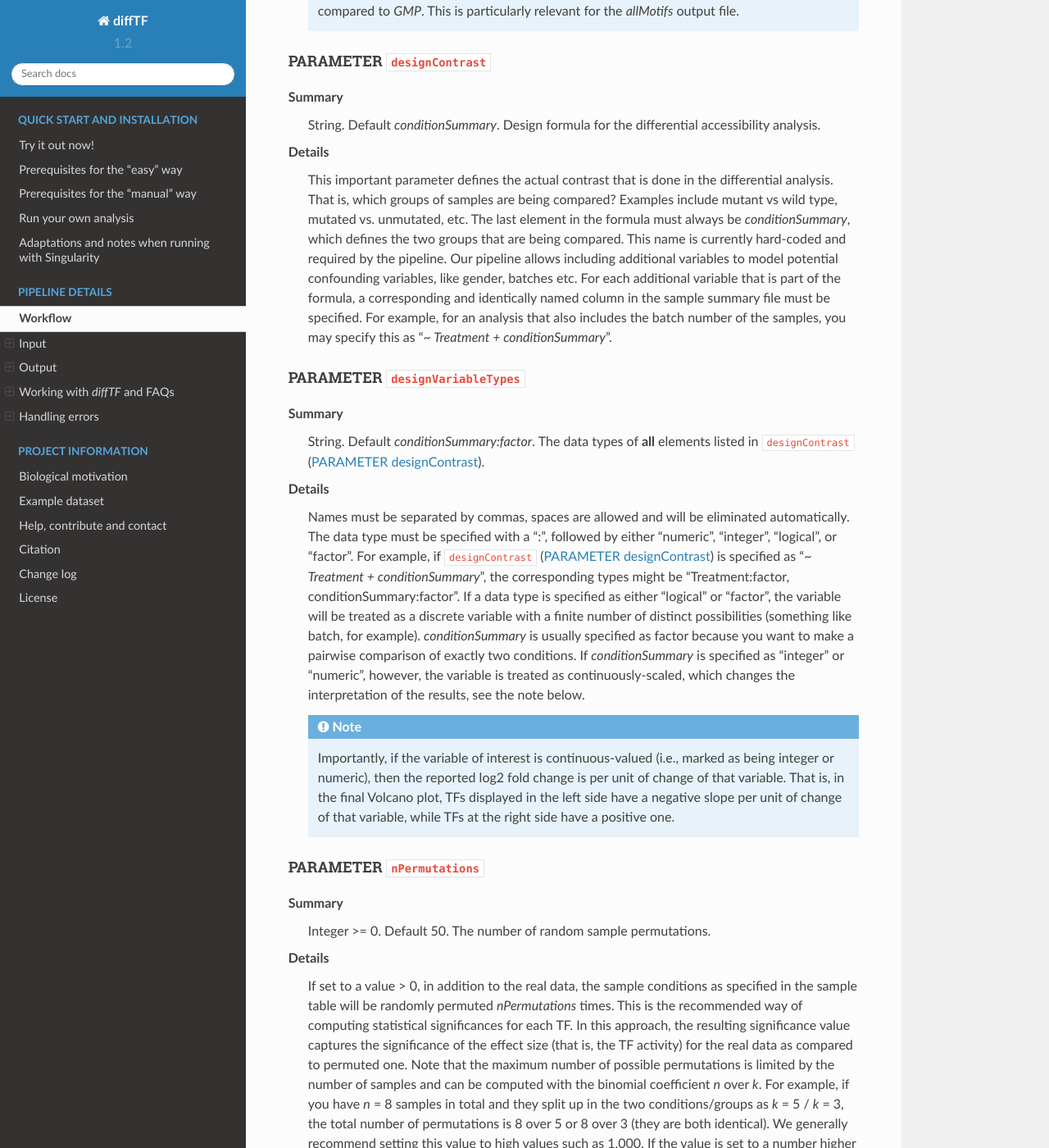
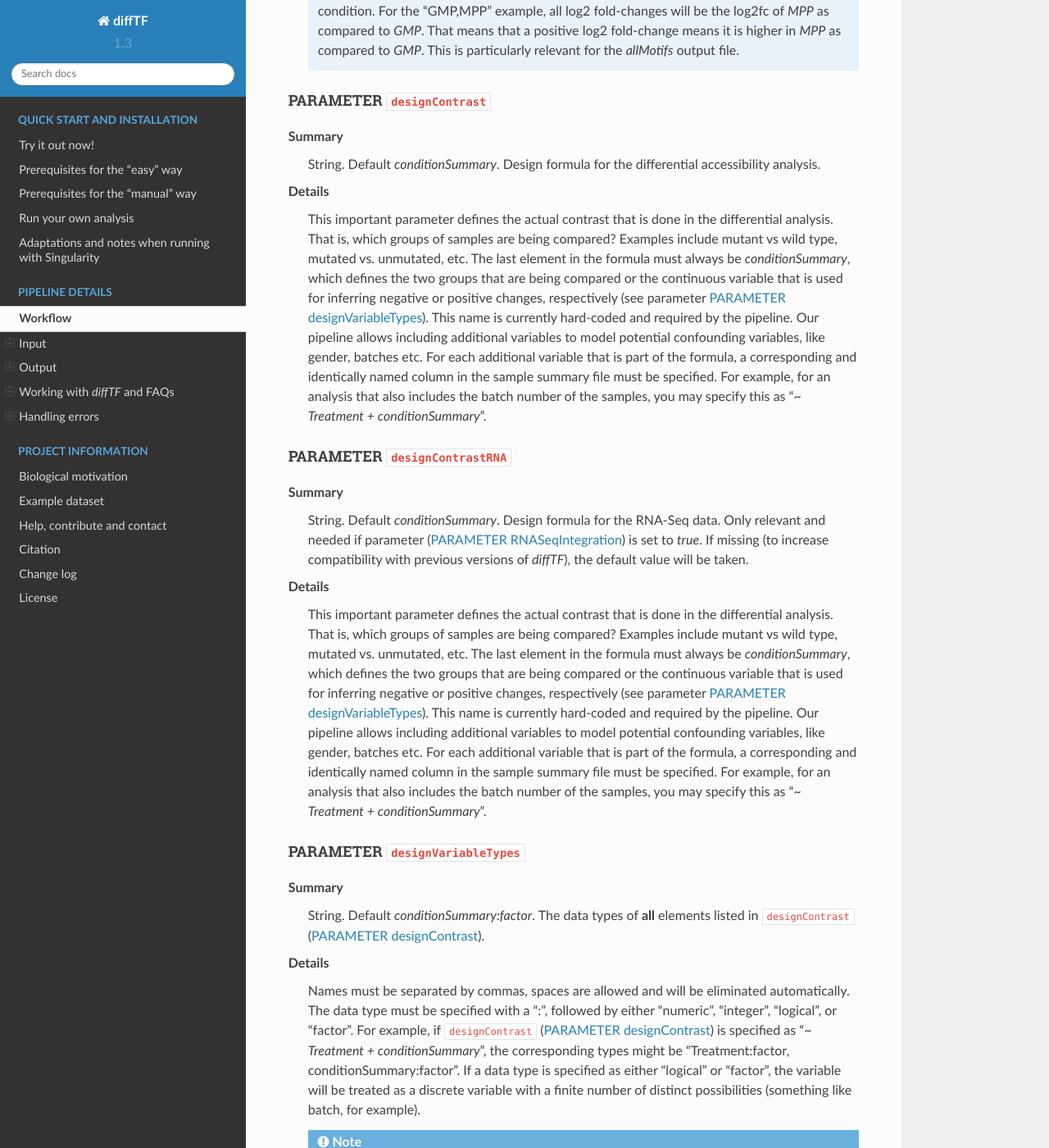
Before and after one commit to jfallmann/diffTF_Fork, a Sphinx documentation site: the page built from docs/chapter2.rst, in a window 1280 px wide and 1400 px high, scrolled down 6403 px. Shown: the whole window at 82% size. Built offline with Sphinx 7.4.7 and the Read the Docs theme 2.0.0, drawn with Linux system fonts in a browser that asks for light colours; some of the changed text lies outside the part shown.

```diff
--- a/docs/chapter2.rst
+++ b/docs/chapter2.rst
@@ -164,10 +164,10 @@ PARAMETER ``conditionComparison``
 ^^^^^^^^^^^^^^^^^^^^^^^^^^^^^^^^^^^
 
 Summary
-  String. Default "". Specifies the two conditions you want to compare.
+  String. Default "". Specifies the two conditions you want to compare. Only relevant if *conditionSummary* is specified as a factor.
 
 Details
-  This parameter specifies the contrast you are making in *diffTF*. Two conditions have to be specified, separated by a comma. For example, if you want to compare GMP and MPP samples, the parameter should be "GMP,MPP". Both conditions have to be present in the column "conditionSummary" in the sample file table (see parameter ``summaryFile`` (:ref:`parameter_summaryFile`)).
+  This parameter is only relevant if *conditionSummary* is specified as a factor, in which case it specifies the contrast you are making in *diffTF*. Otherwise, it is ignored. Exactly two conditions have to be specified, comma-separated. For example, if you want to compare GMP and MPP samples, the parameter should be "GMP,MPP". Both conditions have to be present in the column "conditionSummary" in the sample file table (see parameter ``summaryFile`` (:ref:`parameter_summaryFile`)).
 
   .. note:: The order of the two conditions matters. The condition specified first is the reference condition. For the "GMP,MPP" example, all log2 fold-changes will be the log2fc of *MPP* as compared to *GMP*. That means that a positive log2 fold-change means it is higher in *MPP* as compared to *GMP*. This is particularly relevant for the *allMotifs* output file.
 
@@ -181,7 +181,20 @@ Summary
   String. Default  *conditionSummary*. Design formula for the differential accessibility analysis.
 
 Details
-  This important parameter defines the actual contrast that is done in the differential analysis. That is, which groups of samples are being compared? Examples include mutant vs wild type, mutated vs. unmutated, etc. The last element in the formula must always be *conditionSummary*, which defines the two groups that are being compared. This name is currently hard-coded and required by the pipeline. Our pipeline allows including additional variables to model potential confounding variables, like gender, batches etc. For each additional variable that is part of the formula, a corresponding and identically named column in the sample summary file must be specified. For example, for an analysis that also includes the batch number of the samples, you may specify this as "*~ Treatment + conditionSummary*".
+  This important parameter defines the actual contrast that is done in the differential analysis. That is, which groups of samples are being compared? Examples include mutant vs wild type, mutated vs. unmutated, etc. The last element in the formula must always be *conditionSummary*, which defines the two groups that are being compared or the continuous variable that is used for inferring negative or positive changes, respectively (see parameter :ref:`parameter_designVariableTypes`). This name is currently hard-coded and required by the pipeline. Our pipeline allows including additional variables to model potential confounding variables, like gender, batches etc. For each additional variable that is part of the formula, a corresponding and identically named column in the sample summary file must be specified. For example, for an analysis that also includes the batch number of the samples, you may specify this as "*~ Treatment + conditionSummary*".
+
+
+.. _parameter_designContrastRNA:
+
+
+PARAMETER ``designContrastRNA``
+^^^^^^^^^^^^^^^^^^^^^^^^^^^^^^
+
+Summary
+  String. Default  *conditionSummary*. Design formula for the RNA-Seq data. Only relevant and needed if parameter (:ref:`parameter_RNASeqIntegration`) is set to *true*. If missing (to increase compatibility with previous versions of *diffTF*), the default value will be taken.
+
+Details
+  This important parameter defines the actual contrast that is done in the differential analysis. That is, which groups of samples are being compared? Examples include mutant vs wild type, mutated vs. unmutated, etc. The last element in the formula must always be *conditionSummary*, which defines the two groups that are being compared or the continuous variable that is used for inferring negative or positive changes, respectively (see parameter :ref:`parameter_designVariableTypes`). This name is currently hard-coded and required by the pipeline. Our pipeline allows including additional variables to model potential confounding variables, like gender, batches etc. For each additional variable that is part of the formula, a corresponding and identically named column in the sample summary file must be specified. For example, for an analysis that also includes the batch number of the samples, you may specify this as "*~ Treatment + conditionSummary*".
 
 .. _parameter_designVariableTypes:
 
@@ -193,10 +206,9 @@ Summary
   String. Default  *conditionSummary:factor*.   The data types of **all** elements listed in ``designContrast`` (:ref:`parameter_designContrast`).
 
 Details
-  Names must be separated by commas, spaces are allowed and will be eliminated automatically. The data type must be specified with a “:”, followed by either “numeric”, “integer”, “logical”, or “factor”. For example, if ``designContrast`` (:ref:`parameter_designContrast`) is specified as "*~ Treatment + conditionSummary*", the corresponding types might be "Treatment:factor, conditionSummary:factor". If a data type is specified as either "logical" or "factor", the variable will be treated as a discrete variable with a finite number of distinct possibilities (something like batch, for example). *conditionSummary* is usually specified as factor because you want to make a pairwise comparison of exactly two conditions. If *conditionSummary* is specified as "integer" or "numeric", however, the variable is treated as continuously-scaled, which changes the interpretation of the results, see the note below.
+  Names must be separated by commas, spaces are allowed and will be eliminated automatically. The data type must be specified with a “:”, followed by either “numeric”, “integer”, “logical”, or “factor”. For example, if ``designContrast`` (:ref:`parameter_designContrast`) is specified as "*~ Treatment + conditionSummary*", the corresponding types might be "Treatment:factor, conditionSummary:factor". If a data type is specified as either "logical" or "factor", the variable will be treated as a discrete variable with a finite number of distinct possibilities (something like batch, for example).
 
-  .. note:: Importantly, if the variable of interest is continuous-valued (i.e., marked as being integer or numeric), then the reported log2 fold change is per unit of change of that variable. That is, in the final Volcano plot, TFs displayed in the left side have a negative slope  per unit of change of that variable, while TFs at the right side have a positive one.
-
+  .. note:: Importantly, *conditionSummary* can either be specified as "factor" or "numeric"/"integer", which changes the way the results are interpreted and what the log2 fold-changes represent. *conditionSummary* is usually specified as factor because you want to make a pairwise comparison of exactly two conditions. If *conditionSummary* is specified as "integer" or "numeric" (i.e., continuous-valued), however, the variable is treated as continuously-scaled, which changes the interpretation of the results: the reported log2 fold change is then per unit of change of that variable. That is, in the final Volcano plot, TFs displayed in the left side have a negative slope per unit of change of that variable, while TFs at the right side have a positive one.
 
 
 .. _parameter_nPermutations:
@@ -443,7 +455,7 @@ Summary
   String. Default “”. Path to the file with RNA-Seq counts.
 
 Details
-  If no RNA-Seq data is included, set to the empty string “”. Otherwise, if ``RNASeqIntegration`` (:ref:`parameter_RNASeqIntegration`) is set to true,  specify the path to a tab-separated file with normalized RNA-Seq counts. It does not matter whether the values have been variance-stabilized or not, as long as values across samples are comparable. Also, consider filtering lowly expressed genes. For guidance, you may want to read `Question 4 here <https://horvath.genetics.ucla.edu/html/CoexpressionNetwork/Rpackages/WGCNA/faq.html>`_.
+  If no RNA-Seq data is included, set to the empty string “”. Otherwise, if ``RNASeqIntegration`` (:ref:`parameter_RNASeqIntegration`) is set to true,  specify the path to a tab-separated file with *raw* RNA-Seq counts. We apply some basic filtering for lowly expressed genes and exclude genes with small counts, so there is principally no need for manual filtering unless you want to do so. For guidance, you may want to read `Question 4 here <https://horvath.genetics.ucla.edu/html/CoexpressionNetwork/Rpackages/WGCNA/faq.html>`_.
 
   The first line must be used for labeling the samples, with column names being identical to the sample names as specific in the sample summary table (``summaryFile``, :ref:`parameter_summaryFile`). If you have RNA-Seq data for only a subset of the input samples, this is no problem - the classification will then naturally only be based on the subset. The first column must be named ENSEMBL and it must contain ENSEMBL IDs (e.g., *ENSG00000028277*) without dots. The IDs are then matched to the IDs from the file as specified in ``HOCOMOCO_mapping`` (:ref:`parameter_HOCOMOCO_mapping`).
 
--- a/docs/conf.py
+++ b/docs/conf.py
@@ -55,9 +55,9 @@ author = 'Christian Arnold, Ivan Berest, Judith B. Zaugg'
 # built documents.
 #
 # The short X.Y version.
-version = '1.2'
+version = '1.3'
 # The full version, including alpha/beta/rc tags.
-release = '1.2.5'
+release = '1.3.0'
 
 # The language for content autogenerated by Sphinx. Refer to documentation
 # for a list of supported languages.
--- a/docs/projectInfo.rst
+++ b/docs/projectInfo.rst
@@ -53,6 +53,10 @@ We also put the paper on *bioRxiv*, please read all methodological details here:
 
 Change log
 ============================
+Version 1.3 (2019-07-17)
+  - Various minor changes and small bug fixes as reported by users
+  - improved the RNA-Seq classification, further information will follow soon.
+
 Version 1.2.5 (2019-03-13)
   - Updated the TFBS_hg38_FIMO_HOCOMOCOv11 archive one more time to exclude non-assembled contigs such as HLA*. To make the pipeline more stable for such edge cases, the parameter ``dir_TFBS_sorted`` has been removed, and sorting and filtering of chromosomes is now always performed. Only chromosomes are kept in both the consensus peak files and the TFBS bed files that start with ``chr`` and are neither sex chromosomes (``chrX`` or ``chrY``) nor ``chrM``. If you want to keep sex chromosomes in your analysis (although we think this is not recommended), simply edit the Snakefile and remove the "chrX" and "chrY" occurences in the two filtering rules.
 
```
Also changed, not shown: other parts of docs/projectInfo.rst (+1 -1 lines), docs/chapter1.rst (+6 -3 lines), 18 other files.
